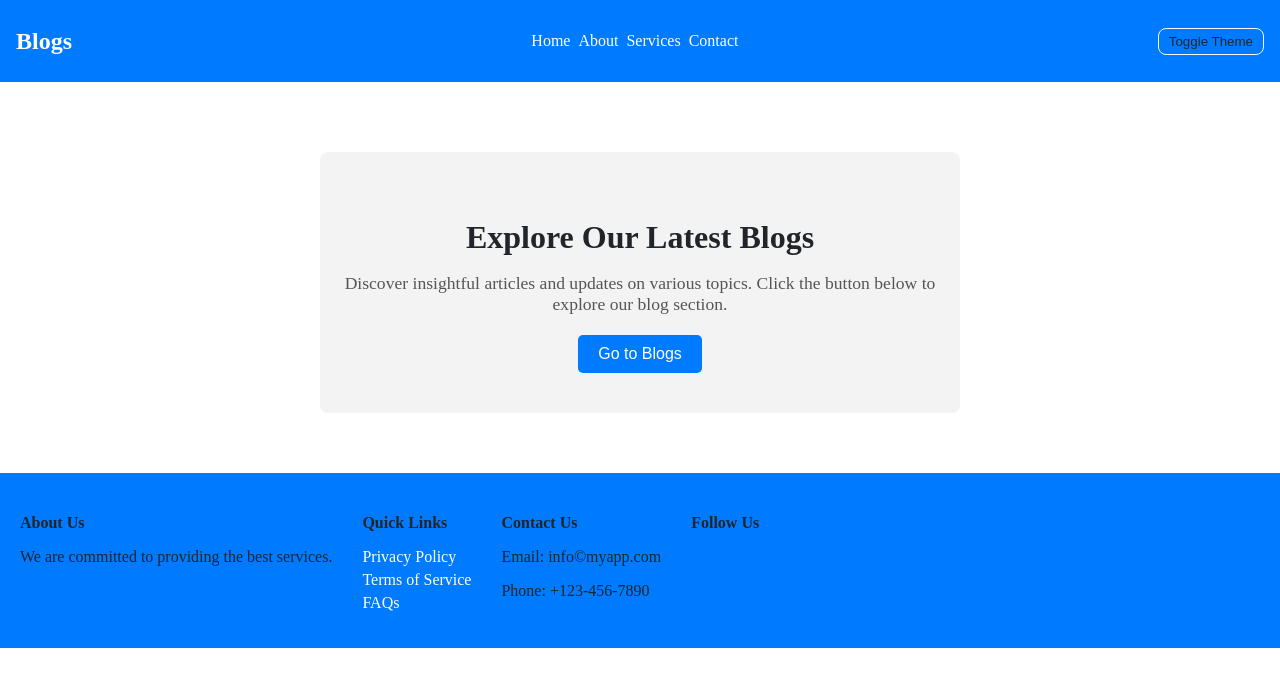
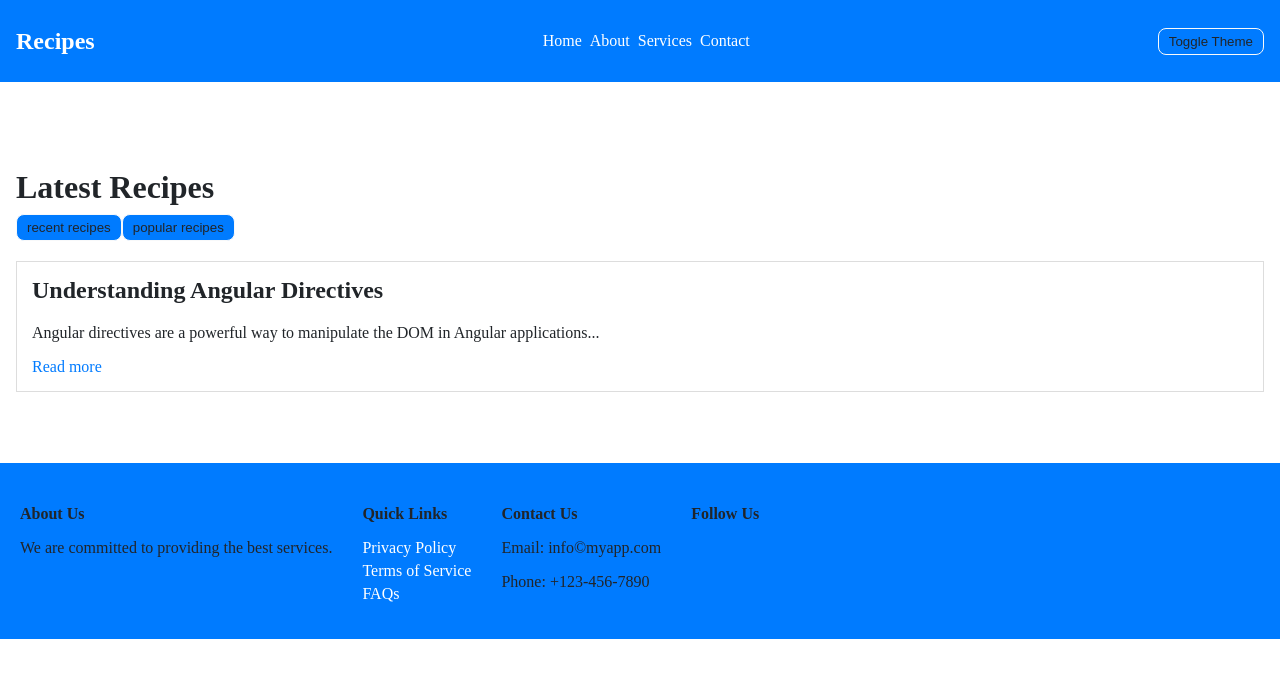
Before and after one commit to omarkarake/angular-style-showcase, an Angular app: page /main-content/recent-recipe in a window 1280 px wide. Before the commit this address led to /home. Shown: the top 686 px of the page. Built offline with nearby package versions, Linux system fonts and the light colour scheme.

Commit message:
updating the app logic

```diff
--- a/src/app/features/contact/contact.component.ts
+++ b/src/app/features/contact/contact.component.ts
@@ -1,4 +1,4 @@
-import { Component } from '@angular/core';
+import { Component, OnInit } from '@angular/core';
 import { FormBuilder, FormGroup, Validators } from '@angular/forms';
 
 @Component({
@@ -6,7 +6,7 @@ import { FormBuilder, FormGroup, Validators } from '@angular/forms';
   templateUrl: './contact.component.html',
   styleUrl: './contact.component.scss'
 })
-export class ContactComponent {
+export class ContactComponent implements OnInit {
   contactForm!: FormGroup;
 
   constructor(private fb: FormBuilder) {}
--- a/src/app/features/main-content/main-content-routing.module.ts
+++ b/src/app/features/main-content/main-content-routing.module.ts
@@ -9,18 +9,18 @@ const routes: Routes = [
     children: [
       {
         path: '',
-        redirectTo: 'recent-blog', // Redirect to 'recent-blog' by default
+        redirectTo: 'recent-recipe', // Redirect to 'recent-recipe' by default
         pathMatch: 'full',
       },
       {
-        path: 'recent-blog',
+        path: 'recent-recipe',
         loadComponent: () =>
           import('../../pages/child1/child1.component').then(
             (m) => m.Child1Component
           ),
       },
       {
-        path: 'popular-blog',
+        path: 'popular-recipe',
         loadComponent: () =>
           import('../../pages/child2/child2.component').then(
             (m) => m.Child2Component
--- a/src/app/features/main-content/main-content.component.html
+++ b/src/app/features/main-content/main-content.component.html
@@ -1,9 +1,9 @@
 <main class="main-content">
   <div class="main-class">
-    <h1>Latest Blogs</h1>
-    <button routerLink="recent-blog">recent blogs</button>
-    <button routerLink="popular-blog">popular blogs</button>
+    <h1>Latest Recipes</h1>
+    <button routerLink="recent-recipe">recent recipes</button>
+    <button routerLink="popular-recipe">popular recipes</button>
   </div>
-  <!-- Router outlet for child routes (first-blog, second-blog) -->
+  <!-- Router outlet for child routes (first-recipe, second-recipe) -->
   <router-outlet></router-outlet>
 </main>
--- a/src/app/features/main-content/main-content.module.ts
+++ b/src/app/features/main-content/main-content.module.ts
@@ -1,14 +1,9 @@
 import { NgModule } from '@angular/core';
 import { CommonModule } from '@angular/common';
 import { MainContentComponent } from './main-content.component';
-import { RouterModule, Routes } from '@angular/router';
 import { MainContentRoutingModule } from './main-content-routing.module';
 import { HighlightDirective } from '../../directives/highlight.directive';
 
-const routes: Routes = [
-  { path: '', redirectTo: 'main-content', pathMatch: 'full' },
-  { path: 'main-content', component: MainContentComponent },
-];
 
 @NgModule({
   declarations: [MainContentComponent, HighlightDirective],
--- a/src/app/layout/header/header.component.html
+++ b/src/app/layout/header/header.component.html
@@ -1,6 +1,6 @@
 <header>
   <nav class="navbar">
-    <a class="navbar-brand" routerLink="#">Blogs</a>
+    <a class="navbar-brand" routerLink="#">Recipes</a>
     <ul class="nav">
       <li class="nav-item"><a class="nav-link" routerLink="#">Home</a></li>
       <li class="nav-item"><a class="nav-link" routerLink="#">About</a></li>
--- a/src/app/pages/child1/child1.component.html
+++ b/src/app/pages/child1/child1.component.html
@@ -1,4 +1,4 @@
-<article class="blog-post">
+<article class="recipe-post">
   <h2>Understanding Angular Directives</h2>
   <p>
     Angular directives are a powerful way to manipulate the DOM in Angular
--- a/src/app/pages/child1/child1.component.scss
+++ b/src/app/pages/child1/child1.component.scss
@@ -1,4 +1,4 @@
-.blog-post {
+.recipe-post {
   border: 1px solid #ddd;
   padding: 15px;
   margin-bottom: 15px;
--- a/src/app/pages/child2/child2.component.html
+++ b/src/app/pages/child2/child2.component.html
@@ -1,4 +1,4 @@
-<article class="blog-post">
+<article class="recipe-post">
   <h2>Getting Started with SCSS in Angular</h2>
   <p>
     SCSS is a powerful CSS preprocessor that adds features such as variables,
--- a/src/app/pages/child2/child2.component.scss
+++ b/src/app/pages/child2/child2.component.scss
@@ -1,4 +1,4 @@
-.blog-post {
+.recipe-post {
   border: 1px solid #ddd;
   padding: 15px;
   margin-bottom: 15px;
--- a/src/app/pages/home/home.component.html
+++ b/src/app/pages/home/home.component.html
@@ -1,8 +1,8 @@
 <div class="home-section">
-  <h2>Explore Our Latest Blogs</h2>
+  <h2>Explore Our Latest Recipes</h2>
   <p>
     Discover insightful articles and updates on various topics. Click the button
-    below to explore our blog section.
+    below to explore our recipe section.
   </p>
-  <button class="explore-button" routerLink="/main-content">Go to Blogs</button>
+  <button class="explore-button" routerLink="/main-content">Go to Recipes</button>
 </div>
```
